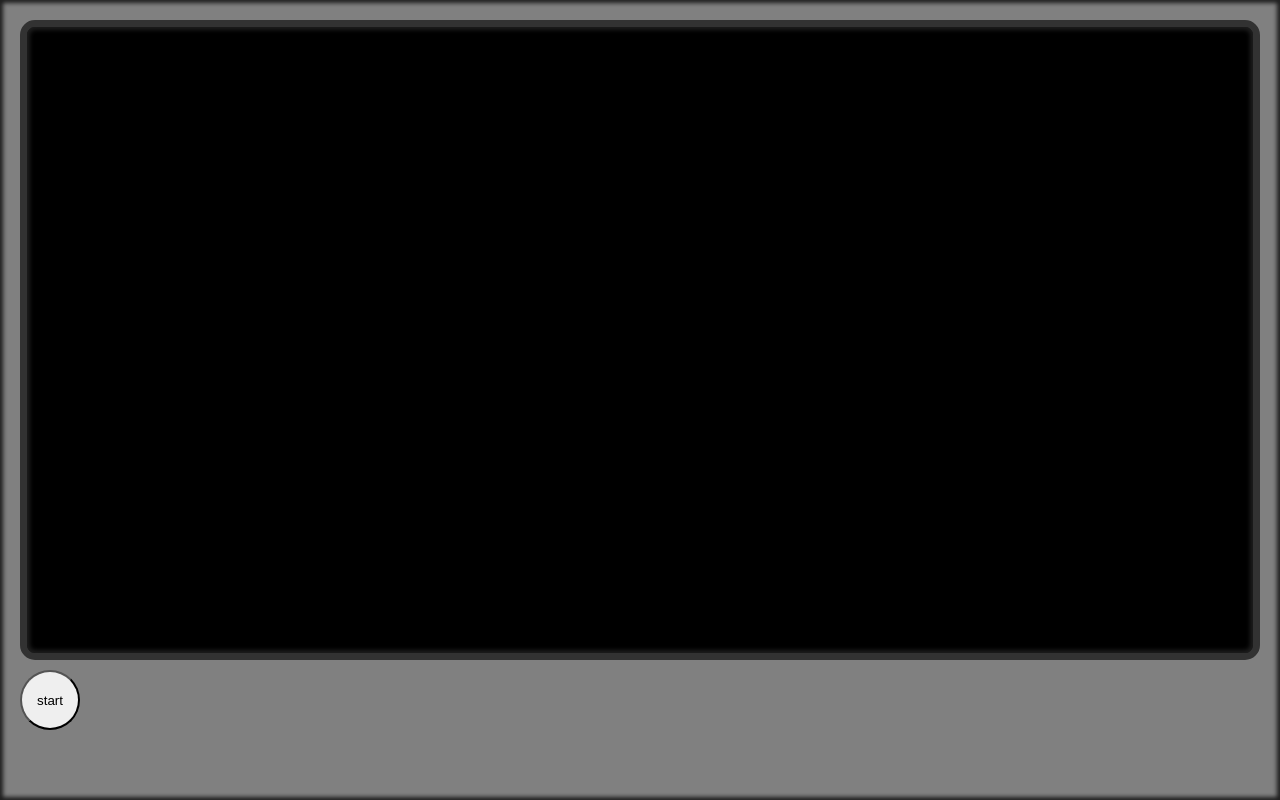
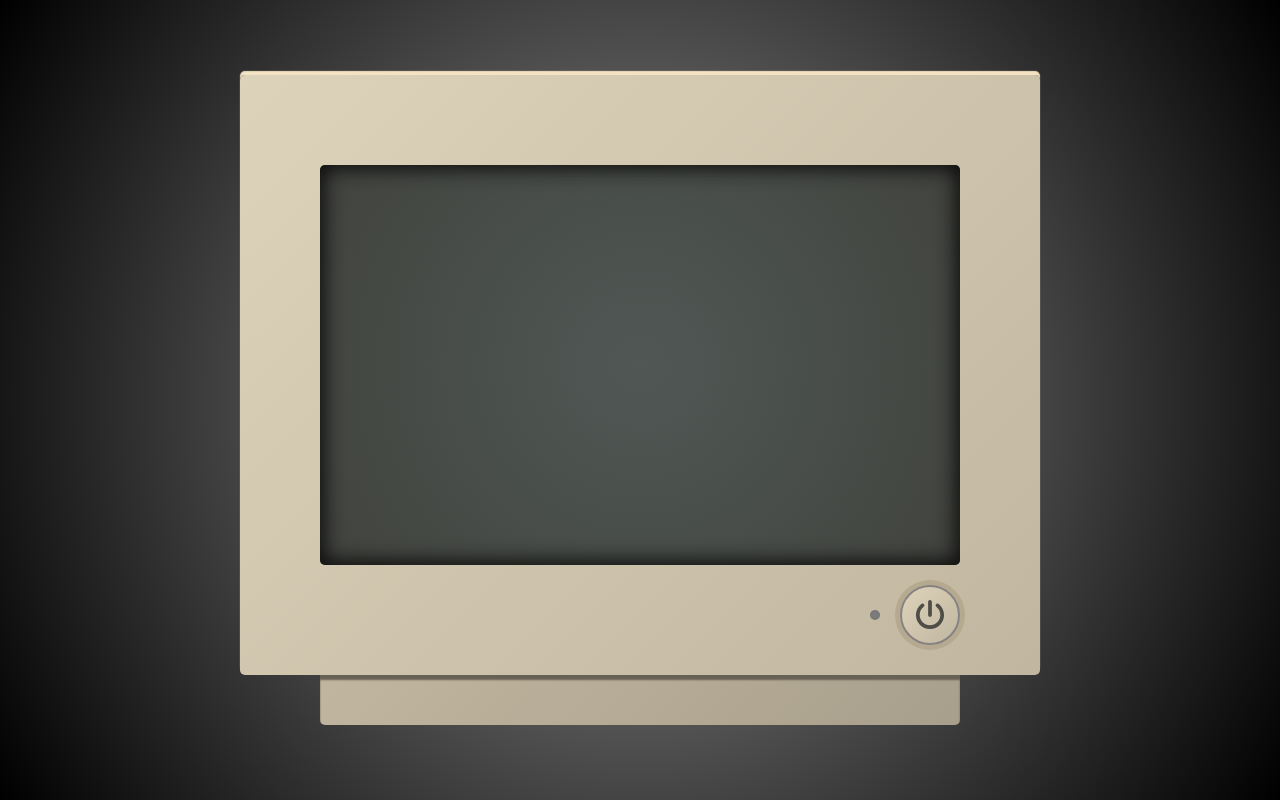
Before and after one commit to SanteriTuomisto/desktop-cv, a Vue app: page / in a window 1280 px wide. Built offline with nearby package versions, Linux system fonts and the light colour scheme.

Commit message:
startup updated

```diff
--- a/src/App.vue
+++ b/src/App.vue
@@ -1,9 +1,6 @@
 <template>
   <div v-if="!shutDownState">
     <ShutDown />
-  </div>
-  <div v-else-if="bootupState">
-    <Bootup />
   </div>
   <div v-else-if="startupState">
     <Startup />
@@ -24,7 +21,6 @@ import Taskbar from './components/running/taskBar/Taskbar.vue';
 export default {
   name: 'App',
   components: {
-    Bootup,
     Desktop,
     Taskbar,
     ShutDown,
@@ -33,9 +29,6 @@ export default {
   computed: {
     shutDownState() {
       return this.$store.state.powerOn;
-    },
-    bootupState() {
-      return this.$store.state.bootup;
     },
     startupState() {
       return this.$store.state.startup;
--- a/src/components/boot/Bootup.vue
+++ b/src/components/boot/Bootup.vue
@@ -1,16 +1,16 @@
 <template>
   <div class="console">
-    <div>
+    <div class="text">
       COMPUTER (C) 1990 Motherboard
     </div>
-    <div>
-      VERSION 1.0.4
+    <div class="text" style="animation-delay: 700ms;">
+      {{ row2 }}
     </div>
-    <div>
-      CPU: Intel (R) CPU 330
+    <div class="text" style="animation-delay: 1400ms;">
+      {{ row3 }}
     </div>
-    <div style="margin-top: 40px;">
-      Booting from Hard Disk...
+    <div class="text-infinite" style="margin-top: 40px; animation-delay: 2100ms;" >
+      {{ row4 }}
     </div>
   </div>
 </template>
@@ -19,25 +19,49 @@
 export default {
   mounted() {
     setTimeout(() => {
-      this.$store.dispatch('toggleBootup');
-    }, 2000);
+      this.row2 = 'VERSION 1.0.4';
+    }, 700);
+    setTimeout(() => {
+      this.row3 = 'CPU: Intel (R) CPU 330';
+    }, 1400);
+    setTimeout(() => {
+      this.row4 = 'Booting from Hard Disk...';
+    }, 2100);
+  },
+  data() {
+    return {
+      row2: null,
+      row3: null,
+      row4: null,
+    };
   },
 };
 </script>
 
-<style>
+<style scoped lang="scss">
 .console {
   font-weight: bold;
   font-family: monospace;
   font-size: 18px;
-  padding: 20px 40px;
-  background-color: black;
-  color: gray;
-  position: absolute;
-  top: 0px;
-  left: 0px;
-  right: 0px;
-  bottom: 0px;
+  padding: 30px 40px;
+  color: #878787;
   user-select: none;
 }
+
+.text {
+  white-space: nowrap;
+  overflow: hidden;
+  width: 100%;
+  animation: type 1s steps(60, end);
+}
+
+.text-infinite {
+  white-space: nowrap;
+  overflow: hidden;
+  width: 100%;
+  animation: type 2s steps(60, end) infinite;
+}
+@keyframes type{
+  from { width: 0; }
+}
 </style>
--- a/src/components/boot/Startup.vue
+++ b/src/components/boot/Startup.vue
@@ -40,7 +40,7 @@ export default {
 };
 </script>
 
-<style>
+<style lang="scss" scoped>
 .view {
   background: linear-gradient(342deg, rgba(52,148,230,1) 0%, rgba(236,110,173,1) 100%);
   position: absolute;
--- a/src/components/running/desktop/Desktop.vue
+++ b/src/components/running/desktop/Desktop.vue
@@ -102,7 +102,7 @@ export default {
 };
 </script>
 
-<style scoped>
+<style scoped lang="scss">
   #desktop {
     position: absolute;
     top: 0;
--- a/src/components/running/desktop/DesktopItem.vue
+++ b/src/components/running/desktop/DesktopItem.vue
@@ -33,7 +33,7 @@ export default {
 };
 </script>
 
-<style scoped>
+<style scoped lang="scss">
   .desktop-item {
     margin: 15px;
     display: flex;
--- a/src/components/running/desktop/Window.vue
+++ b/src/components/running/desktop/Window.vue
@@ -188,7 +188,7 @@ export default {
 };
 </script>
 
-<style scoped>
+<style scoped lang="scss">
   .active {
     z-index: 1;
     border-top: 4px solid #004080;
--- a/src/components/running/taskBar/StartMenu.vue
+++ b/src/components/running/taskBar/StartMenu.vue
@@ -60,7 +60,7 @@ export default {
 };
 </script>
 
-<style scoped>
+<style scoped lang="scss">
 #menu {
   z-index: 3;
   display: flex;
--- a/src/components/running/taskBar/StartMenuItem.vue
+++ b/src/components/running/taskBar/StartMenuItem.vue
@@ -29,7 +29,7 @@ export default {
 };
 </script>
 
-<style scoped>
+<style scoped lang="scss">
   .menu-item {
     display: flex;
     background-color: #8080ff;
--- a/src/components/running/taskBar/Taskbar.vue
+++ b/src/components/running/taskBar/Taskbar.vue
@@ -87,7 +87,7 @@ export default {
 };
 </script>
 
-<style scoped>
+<style scoped lang="scss">
   #taskbar {
     height: 42px;
     width: 100%;
--- a/src/components/running/taskBar/TaskbarItem.vue
+++ b/src/components/running/taskBar/TaskbarItem.vue
@@ -51,7 +51,7 @@ export default {
 };
 </script>
 
-<style scoped>
+<style scoped lang="scss">
   .menu-item {
     padding: 10px;
     color: #ffff00;
--- a/src/components/shutDown/ShutDown.vue
+++ b/src/components/shutDown/ShutDown.vue
@@ -1,47 +1,157 @@
 <template>
-  <div class="computer">
-    <div class="screen">
-    </div>
-    <div class="bottom-controls">
-      <button class="start-button" @click="start">start</button>
+  <div class="background">
+    <div class="wrapper"
+      :class="{
+        'zoom': zoom,
+      }"
+    >
+      <div class="computer">
+        <div class="screen">
+          <Bootup v-if="showBootup" />
+        </div>
+        <div class="button-wrapper">
+          <div :class="{
+            'led-on': powerOn,
+            'led-off': !powerOn,
+          }">
+          </div>
+          <div class="start-button" @click="start">
+            <PowerIcon class="icon" />
+          </div>
+        </div>
+      </div>
+      <div style="display: flex; justify-content: center;">
+        <div class="stand">
+        </div>
+      </div>
     </div>
   </div>
 </template>
 
 <script>
+import PowerIcon from '@/assets/PowerIcon.vue';
+import Bootup from '@/components/boot/Bootup.vue';
+
 export default {
+  components: {
+    PowerIcon,
+    Bootup,
+  },
+  data() {
+    return {
+      powerOn: false,
+      zoom: false,
+      showBootup: false,
+    };
+  },
   methods: {
     start() {
-      this.$store.dispatch('togglePower');
+      this.powerOn = true;
+      setTimeout(() => {
+        this.zoom = true;
+        this.showBootup = true;
+        setTimeout(() => {
+          this.$store.dispatch('togglePower');
+        }, 5000);
+      }, 500);
     },
   },
 };
 </script>
 
-<style scoped>
+<style lang="scss" scoped>
+.background {
+  position: absolute;
+  top: 0;
+  left: 0;
+  right: 0;
+  bottom: 0;
+  display: flex;
+  justify-content: center;
+  align-items: center;
+  background: rgb(145,145,145);
+  background: radial-gradient(circle, rgba(145,145,145,1) 0%, rgba(0,0,0,1) 100%);
+}
+.wrapper {
+  width: 800px;
+}
 .computer {
-  background-color: gray;
-  position: absolute;
-  top: 0px;
-  left: 0px;
-  right: 0px;
-  bottom: 0px;
-  padding: 20px;
-  box-shadow: 0px 0px 4px 3px inset #1e1e1e;
+  background: rgb(221,210,186);
+  background: linear-gradient(135deg, rgba(221,210,186,1) 0%, rgba(193,182,159,1) 100%);
+  padding: 90px 80px 30px 80px;
+  border-radius: 5px;
+  box-shadow: 0px -4px 1px 0px #f3e3c2;
 }
+
 .screen {
-  height: 80vh;
-  background-color: black;
-  border-radius: 15px;
-  border: 7px solid #323232;
+  height: 400px;
+  border-radius: 5px;
   box-sizing: border-box;
-  box-shadow: 0px 0px 4px 3px inset #1e1e1e;
+  background: rgb(80,88,85);
+  background: radial-gradient(circle, rgba(80,88,85,1) 0%, rgba(65,67,62,1) 100%);
+  box-shadow: inset 0px 0px 20px 4px #0c0c0c;
 }
+
+.zoom {
+  transition: transform 3s;
+  transform: scale(120%);
+  overflow: hidden;
+}
+
+.button-wrapper {
+  display: flex;
+  justify-content: flex-end;
+  align-items: center;
+  margin-top: 20px;
+  gap: 20px;
+}
+
+.led {
+  width: 10px;
+  height: 10px;
+  border-radius: 50%;
+  &-on {
+    @extend .led;
+    background: rgb(25,222,2);
+    background: radial-gradient(circle, rgba(25,222,2,1) 0%, rgba(8,182,19,1) 100%);
+  }
+  &-off {
+    @extend .led;
+    background: #7e7e7e;
+    background: radial-gradient(circle, #7e7e7e 0%, #727272 100%);
+  }
+}
+
 .start-button {
-  margin-top: 10px;
+  box-shadow: 0px 0px 0px 5px #b5a98f;
+  border: 2px solid #878282;
+  display: flex;
+  box-sizing: border-box;
+  align-items: center;
+  justify-content: center;
   height: 60px;
   width: 60px;
-  border-radius: 40px;
+  border-radius: 50%;
   cursor: pointer;
+  background: rgb(221,210,186);
+  background: linear-gradient(135deg, rgba(221,210,186,1) 0%, rgba(193,182,159,1) 100%);
+
+  &:active {
+    border: 4px solid #878282;
+  }
+}
+.icon {
+  width: 30px;
+  height: 30px;
+  color: #4f4d47;
+}
+
+.stand {
+  width: 80%;
+  border-radius: 0px 0px 5px 5px;
+  height: 50px;
+  background: rgb(193,182,159);
+  background: linear-gradient(135deg, rgba(193,182,159,1) 0%, rgba(168,159,140,1) 100%);
+  box-shadow: inset 0px 5px 2px 0px #676054;
 }
 </style>
--- a/src/store/index.ts
+++ b/src/store/index.ts
@@ -5,14 +5,12 @@ import fileSystem from './fileSystem';
 
 interface State {
   powerOn: boolean;
-  bootup: boolean;
   startup: boolean;
   showStartMenu: boolean;
 }
 
 const state: State = {
   powerOn: false,
-  bootup: false,
   startup: false,
   showStartMenu: false,
 };
@@ -22,9 +20,6 @@ export const store = createStore({
   mutations: {
     setPowerMutation(state: State, powerStatus: boolean) {
       state.powerOn = powerStatus;
-    },
-    setBootupMutation(state: State) {
-      state.bootup = !state.bootup;
     },
     setStartupMutation(state: State) {
       state.startup = !state.startup;
@@ -43,12 +38,6 @@ export const store = createStore({
         commit('setPowerMutation', false);
       } else {
         commit('setPowerMutation', true);
-        dispatch('toggleBootup');
-      }
-    },
-    toggleBootup({ commit, dispatch, state }) {
-      commit('setBootupMutation');
-      if (state.bootup) {
         dispatch('toggleStartup');
       }
     },
```
